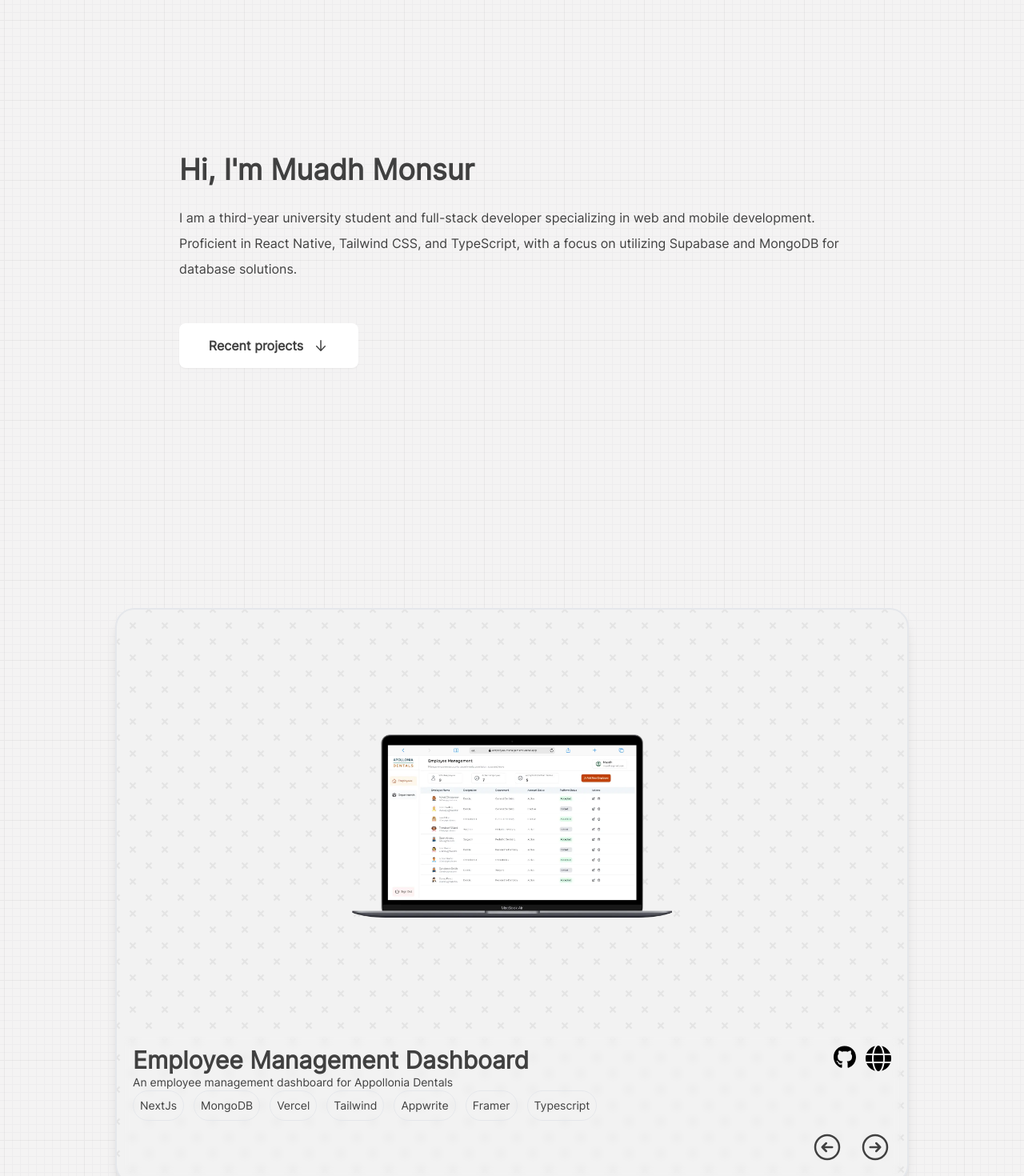
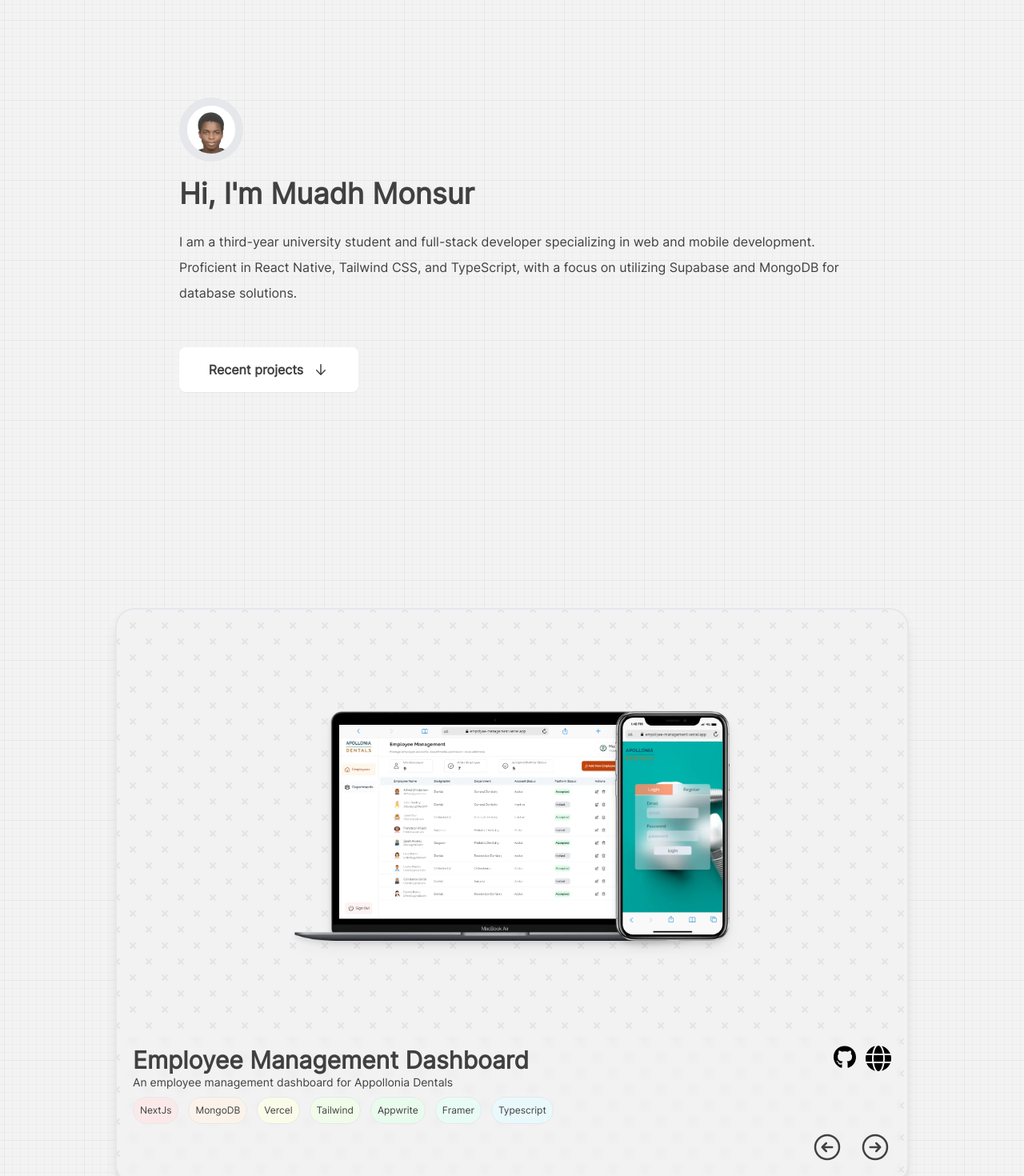
Before and after one commit to Muadh-Adekunle-Monsuru/personal-portfolio, a React (Vite) app: page / in a window 1280 px wide. Shown: the part 80-1550 px from the top of the page at 80% size. Built offline with nearby package versions, Linux system fonts and the light colour scheme.

Commit message:
small changes

```diff
--- a/src/App.tsx
+++ b/src/App.tsx
@@ -142,14 +142,23 @@
 		<main className='font-inter text-[#404040] '>
 			<div className='lg:h-screen flex items-center justify-center'>
 				<div className='lg:px-56 p-11  mx-auto w-auto'>
+					<div className='w-20 h-20 rounded-full overflow-hidden border-[10px]'>
+						<motion.img
+							src='/mockups/profile.webp'
+							alt='my-profil-picture'
+							className=' outline-[20px] outline-white hover:translate-y-20 transition duration-700 ease-in-out'
+						/>
+					</div>
+					<div className='flex gap-3 items-center mt-5'>
 						<motion.h1
-						className='text-4xl  font-semibold mt-10'
+							className='text-4xl  font-semibold '
 							initial={{ y: 10, opacity: 0 }}
 							animate={{ opacity: 1, y: 0 }}
 							transition={{ type: 'tween', delay: 0.1, duration: 1 }}
 						>
 							Hi, I'm Muadh Monsur
 						</motion.h1>
+					</div>
 					<motion.p
 						className=' py-6 font-light leading-loose'
 						initial={{ y: 10, opacity: 0 }}
--- a/src/Carousel.tsx
+++ b/src/Carousel.tsx
@@ -31,7 +31,7 @@
 		opacity: 1,
 		scale: 1,
 		transition: {
-			duration: 1.1,
+			duration: 0.8,
 			type: 'tween',
 		},
 	},
@@ -40,7 +40,7 @@
 		y: '-4%',
 		scale: 0.9,
 		transition: {
-			duration: 0.4,
+			duration: 0.2,
 			type: 'tween',
 		},
 	},
@@ -71,7 +71,10 @@
 			prevIndex - 1 < 0 ? data.length - 1 : prevIndex - 1
 		);
 	};
-
+	function generateGradientColor(index: number, totalRows: number) {
+		const hue = (160 / totalRows) * index;
+		return `hsl(${hue}deg 70% 95%)`;
+	}
 	return (
 		<div className='h-full w-full lg:p-2 relative'>
 			<div className='rounded-xl h-full  overflow-hidden   flex flex-col'>
@@ -86,33 +89,14 @@
 						whileInView='visible'
 					>
 						<div className='h-3/4 w-full object-contain flex items-center justify-center'>
-							{/* <img
+							<img
 								src={data[currentIndex].img}
-								className='h-72 object-contain hover:scale-110 ease-in-out transition duration-500'
+								className='h-72 object-contain hover:scale-105 ease-in-out transition duration-500 drop-shadow-lg hover:drop-shadow-2xl'
 							/>
 							<img
 								src={data[currentIndex].img2}
-								className='-ml-[100px] h-72 object-contain hover:scale-110 ease-in-out transition duration-500'
-							/> */}
-							<picture>
-								<source
-									srcSet={`${data[currentIndex].img}`}
-									media='(min-width: 1000px)'
-									height='600'
-									width='400'
+								className='-ml-[100px] h-72 object-contain hover:scale-105 ease-in-out transition duration-500 z-20 drop-shadow-lg hover:drop-shadow-2xl'
 							/>
-								<source
-									srcSet={`${data[currentIndex].img2}`}
-									media='(min-width: 600px)'
-								/>
-								{/* The <img> tag is a fallback image (required in the <picture> tag) */}
-								<img
-									src={data[currentIndex].img}
-									height='300'
-									width='200'
-									alt='Awesome image'
-								/>
-							</picture>
 						</div>
 						<div className='grid lg:flex justify-between backdrop-blur-sm h-1/4 p-3'>
 							<div>
@@ -122,16 +106,24 @@
 								<p className='text-xs lg:text-sm font-light'>
 									{data[currentIndex].description}
 								</p>
-								<div className='flex gap-3'>
+								<div className='flex gap-3 pt-2'>
 									{data[currentIndex].stack.map(
-										(val: String, index: number) => (
+										(val: String, index: number) => {
+											const color = generateGradientColor(index, 5);
+											console.log(color);
+											const google = 'https://www.google.com/search?q=';
+											return (
+												<a href={`${google}${val}`} target='_blank'>
 													<p
-												className='text-xs lg:text-sm border rounded-3xl p-2 cursor-pointer select-none hover:scale-105 hover:shadow-sm'
+														className={`text-xs  border rounded-3xl p-2  select-none hover:scale-105 hover:shadow-sm `}
+														style={{ backgroundColor: color }}
 														key={index}
 													>
 														{val}
 													</p>
-										)
+												</a>
+											);
+										}
 									)}
 								</div>
 							</div>
```
Also changed, not shown: public/mockups/profile.webp (added). Lines whose indentation alone changed are shown as unchanged.
